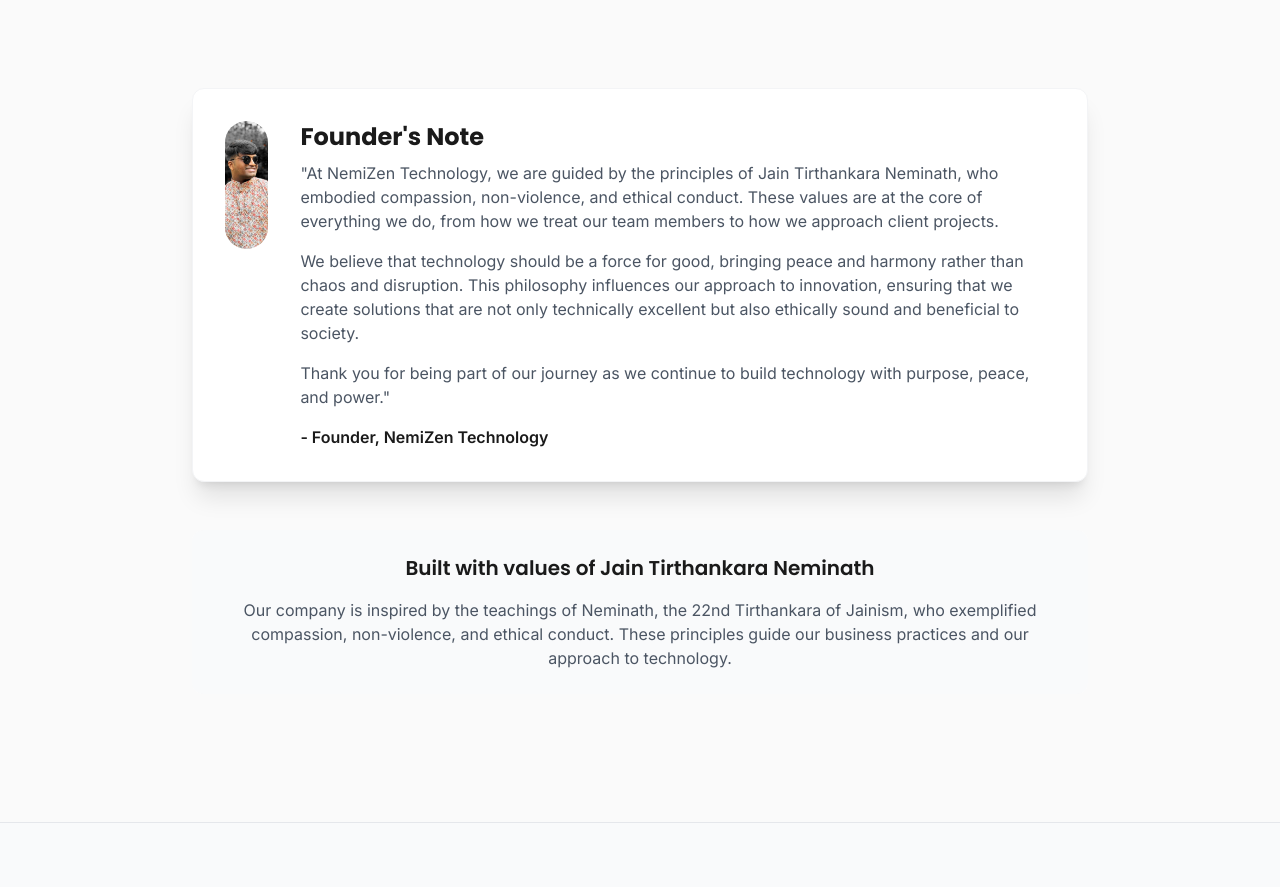
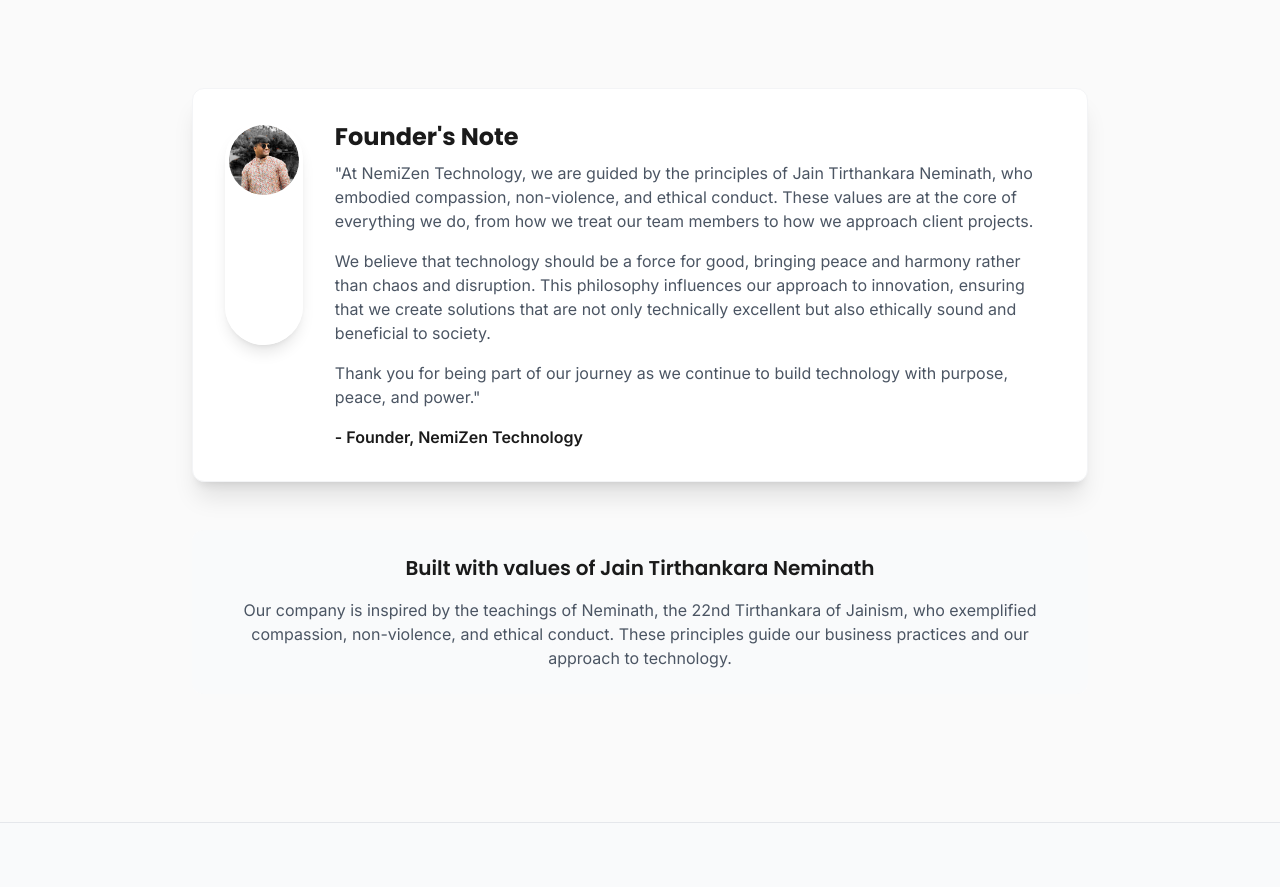
Before and after one commit to shahdhruvp16/nemizentest, a Next.js app: page /about in a window 1280 px wide. Shown: the part 860-1747 px from the top of the page. Built offline with nearby package versions, Linux system fonts and the light colour scheme.

Commit message:
Changes made in founders image

```diff
--- a/app/about/page.tsx
+++ b/app/about/page.tsx
@@ -149,14 +149,15 @@
               className="bg-white dark:bg-dark rounded-xl p-8 shadow-xl border border-gray-100 dark:border-gray-800"
             >
               <div className="flex flex-col md:flex-row gap-8 items-center md:items-start">
-                <div className="relative w-32 h-32 rounded-full overflow-hidden">
-                  <Image
-                    src="/images/founder.jpg"
-                    alt="Founder"
-                    fill
-                    className="object-cover"
-                  />
-                </div>
+                <div className="relative w-32 h-32 md:w-44 md:h-44 lg:w-56 lg:h-56 rounded-full overflow-hidden shadow-lg border-4 border-white dark:border-dark">
+  <Image
+    src="/images/founder.jpg"
+    alt="Founder"
+    width={284} // Matches lg:w-56 = 14rem = 224px
+    height={284}
+    className="object-cover rounded-full"
+  />
+</div>
                 <div>
                   <h3 className="text-2xl font-bold font-poppins mb-2">Founder&apos;s Note</h3>
                   <p className="text-gray-600 dark:text-gray-300 mb-4">
```
